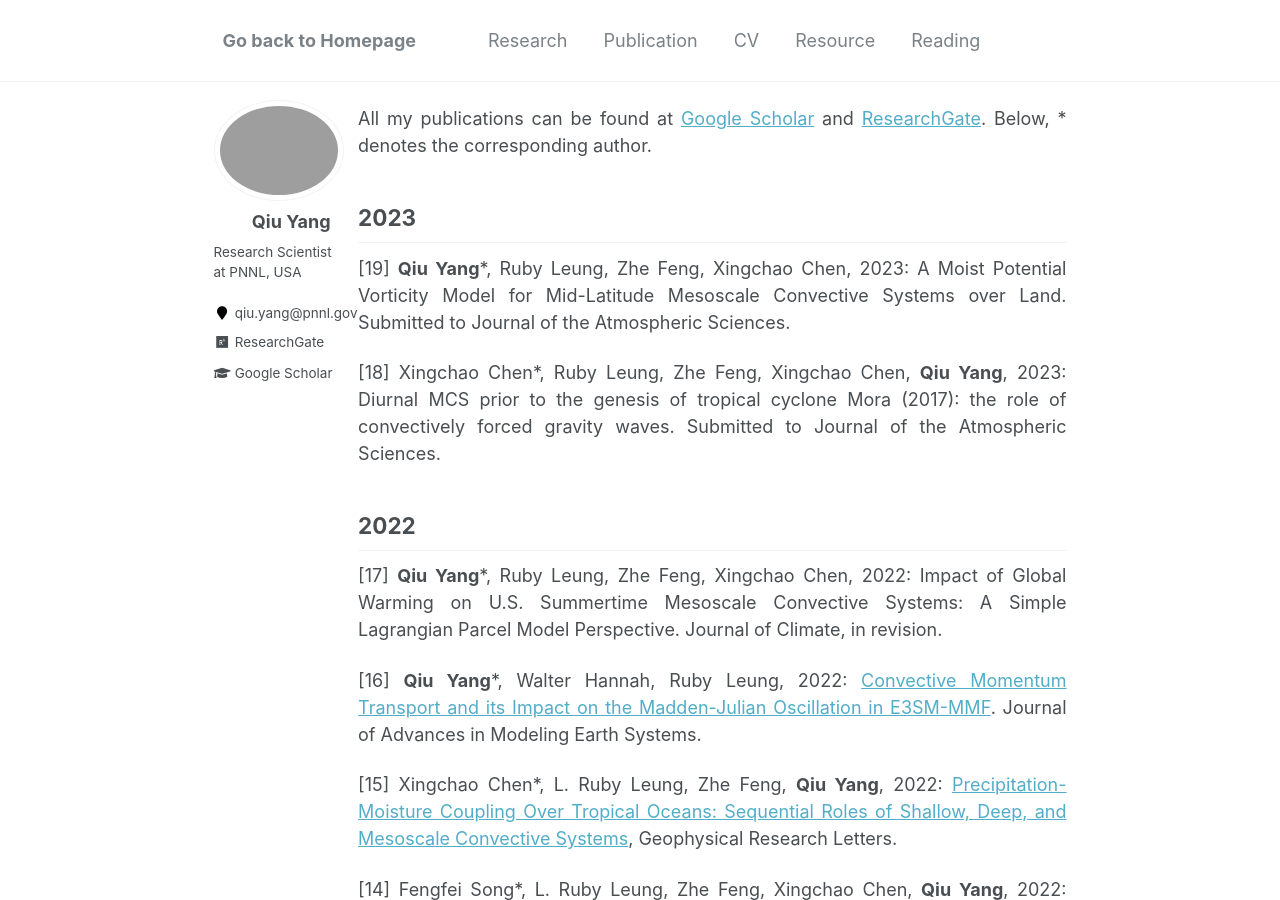
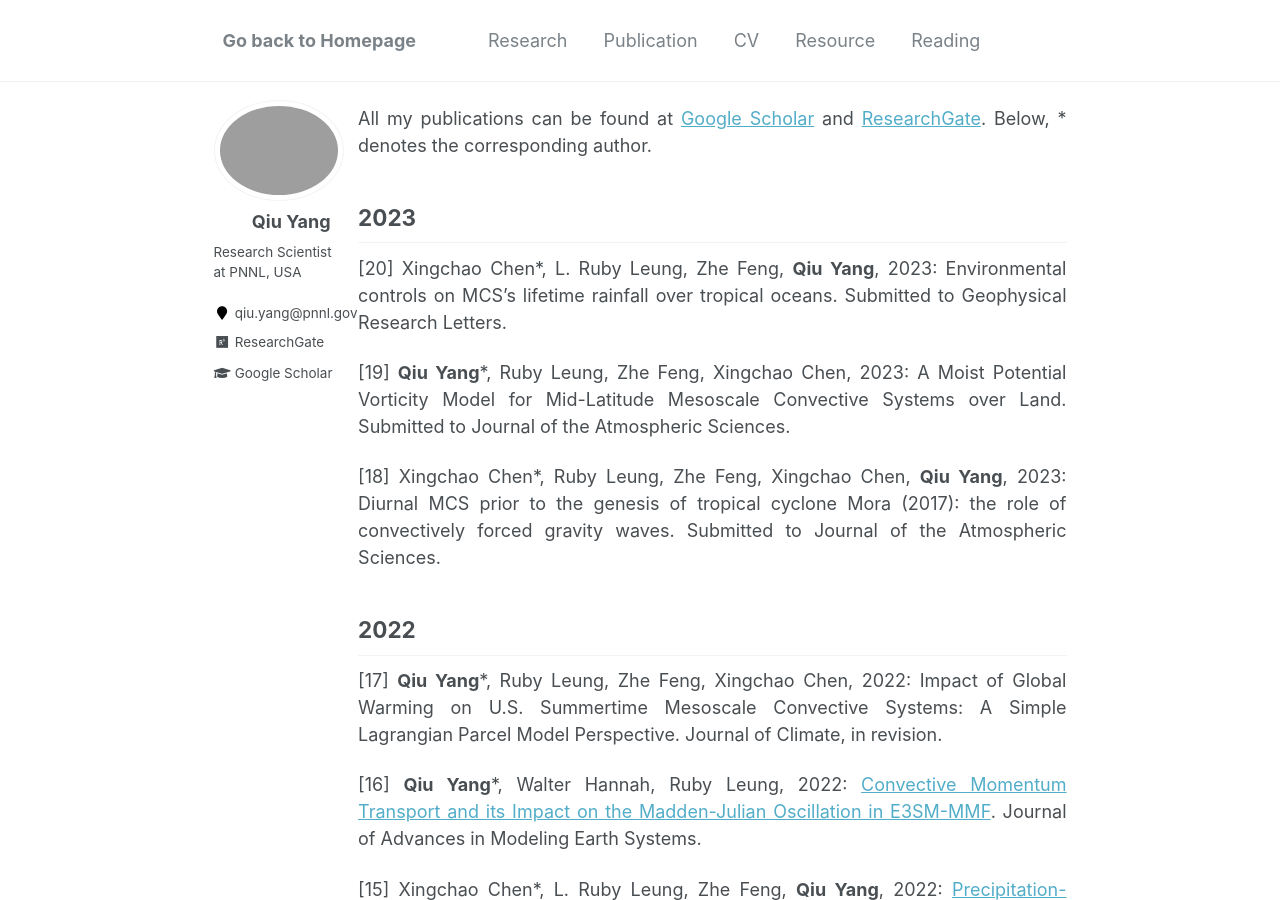
Before and after one commit to qiuyang50/qiuyang50.github.io, a Jekyll site: the page built from _pages/publication.md, in a window 1280 px wide and 900 px high. Built offline with Jekyll 4.4.1, drawn with Linux system fonts in a browser that asks for light colours.

Commit message:
Update publication.md

```diff
--- a/_pages/publication.md
+++ b/_pages/publication.md
@@ -8,6 +8,8 @@ All my publications can be found at [Google Scholar](https://scholar.google.com/
 
 2023
 -
+[20] Xingchao Chen*, L. Ruby Leung, Zhe Feng, **Qiu Yang**, 2023: Environmental controls on MCS's lifetime rainfall over tropical oceans. Submitted to Geophysical Research Letters.
+
 [19] **Qiu Yang***, Ruby Leung, Zhe Feng, Xingchao Chen, 2023: A Moist Potential Vorticity Model for Mid-Latitude Mesoscale Convective Systems over Land. Submitted to Journal of the Atmospheric Sciences.
 
 [18] Xingchao Chen*, Ruby Leung, Zhe Feng, Xingchao Chen, **Qiu Yang**, 2023: Diurnal MCS prior to the genesis of tropical cyclone Mora (2017): the role of convectively forced gravity waves. Submitted to Journal of the Atmospheric Sciences.
```
